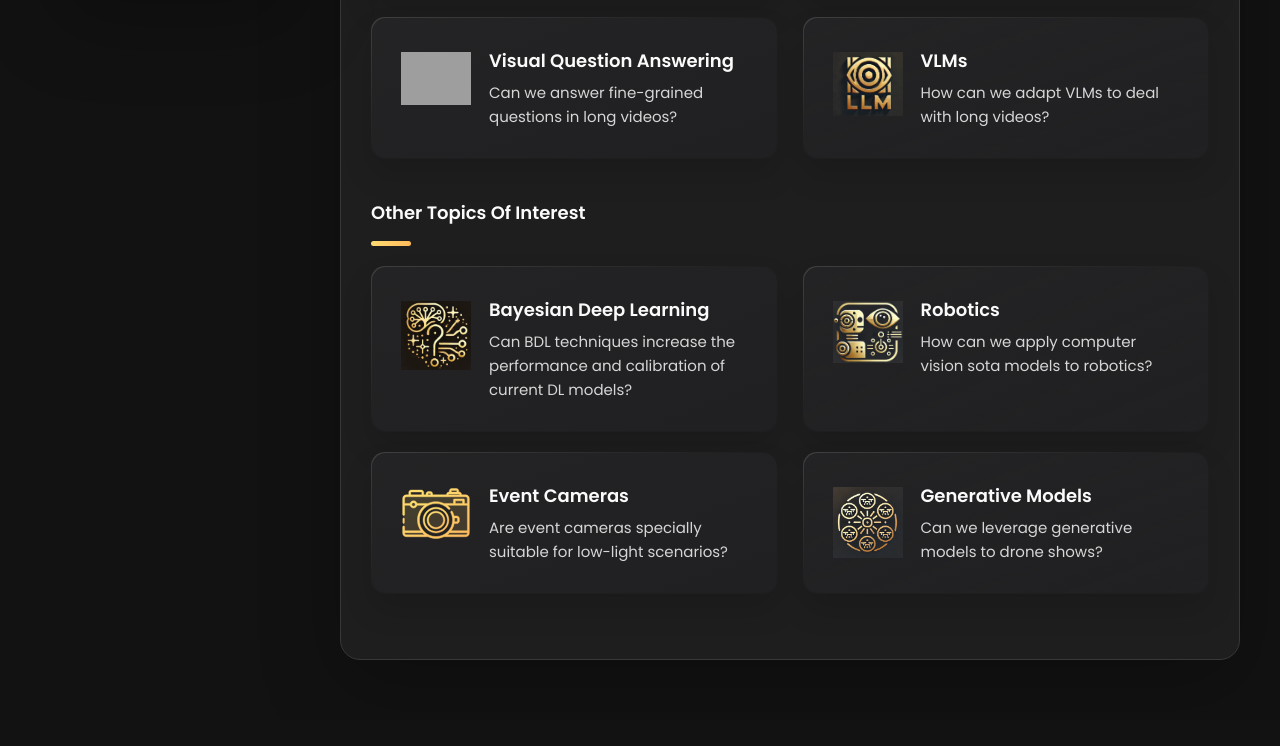
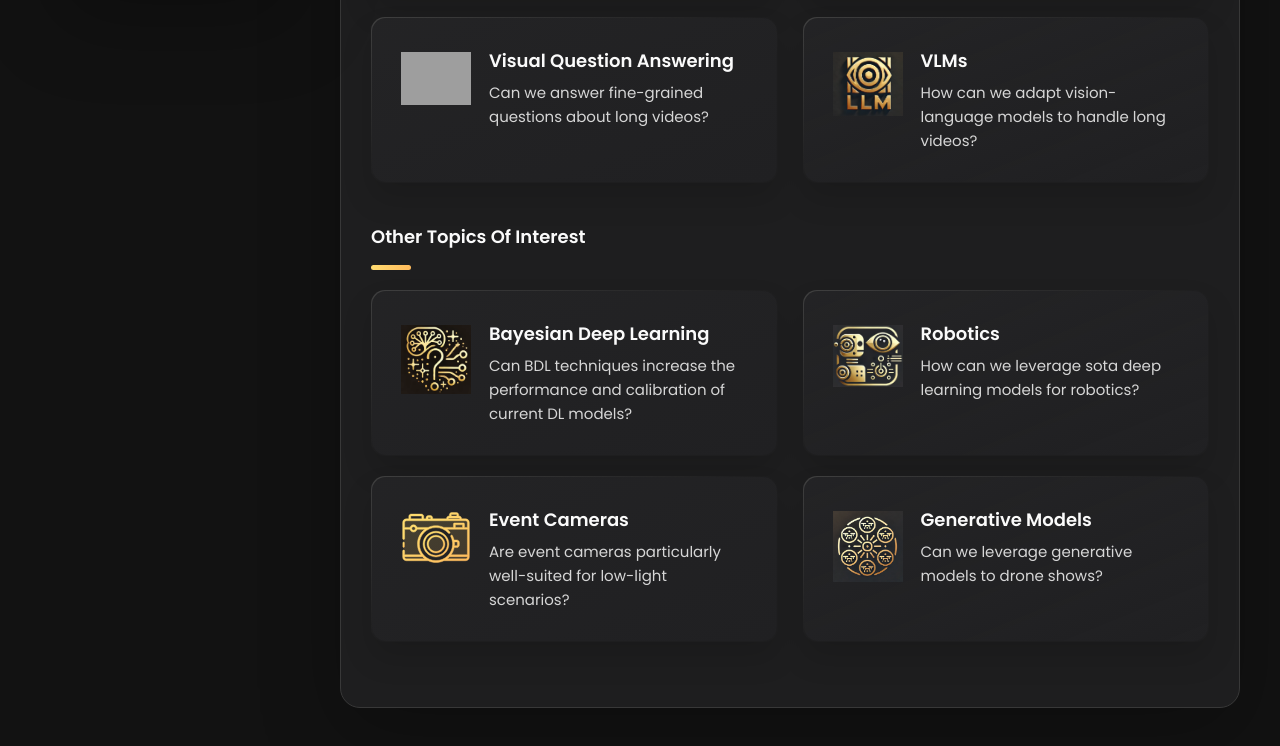
Before and after one commit to cplou99/web, a plain HTML site: page index.html in a window 1280 px wide. Shown: the part 698-1444 px from the top of the page. Before the commit the page ends 1418 px from the top, so only its background shows below. Drawn offline with nearby package versions, Linux system fonts and the light colour scheme; grey boxes are pictures that could not be loaded.

Commit message:
ReOrganized August24

```diff
--- a/index.html
+++ b/index.html
@@ -278,7 +278,7 @@
                 <h4 class="h4 service-item-title">Visual Question Answering</h4>
 
                 <p class="service-item-text">
-                  Can we answer fine-grained questions in long videos?
+                  Can we answer fine-grained questions about long videos?
                 </p>
               </div>
 
@@ -294,7 +294,7 @@
                 <h4 class="h4 service-item-title">VLMs</h4>
 
                 <p class="service-item-text">
-                  How can we adapt VLMs to deal with long videos?
+                  How can we adapt vision-language models to handle long videos?
                 </p>
               </div>
 
@@ -337,7 +337,7 @@
                 <h4 class="h4 service-item-title">Robotics</h4>
 
                 <p class="service-item-text">
-                    How can we apply computer vision sota models to robotics?
+                    How can we leverage sota deep learning models for robotics?
                 </p>
               </div>
 
@@ -353,7 +353,7 @@
                 <h4 class="h4 service-item-title">Event cameras</h4>
 
                 <p class="service-item-text">
-                  Are event cameras specially suitable for low-light scenarios?
+                  Are event cameras particularly well-suited for low-light scenarios?
                 </p>
               </div>
 
```
